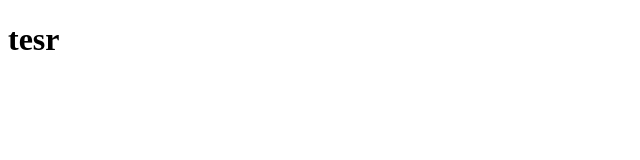
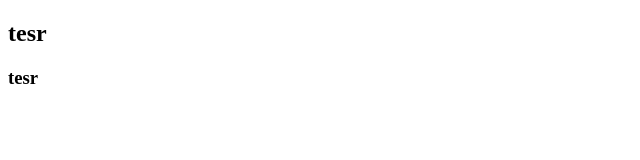
Before and after one commit to bimantranoor/project, a plain HTML site: page home.html in a window 1280 px wide. Shown: the full height of the page, 0-640 px from the left. Drawn offline with Linux system fonts and the light colour scheme.

Commit message:
tambah judul

```diff
--- a/home.html
+++ b/home.html
@@ -6,6 +6,7 @@
     <title>Document</title>
 </head>
 <body>
-    <h1>tesr</h1>
+    <h2>tesr</h2>
+    <h3>tesr</h3>
 </body>
 </html>
```
